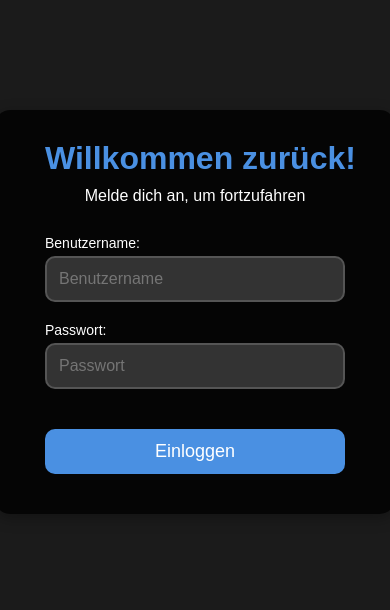
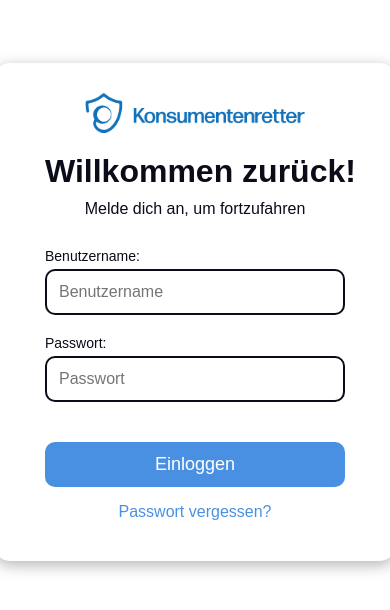
Before and after one commit to xyzzzvy/KR_CRM, a website: page public/HTML/login-page.html in a window 390 px wide. Shown: the part 110-720 px from the top of the page. Drawn offline with Linux system fonts and the light colour scheme.

Commit message:
update style login

```diff
--- a/public/HTML/login-page.html
+++ b/public/HTML/login-page.html
@@ -1,38 +1,49 @@
 <!DOCTYPE html>
 <html lang="de">
 <head>
-  <meta charset="UTF-8">
-  <meta name="viewport" content="width=device-width, initial-scale=1.0">
-  <title>CRM BY BIRJI</title>
-  <link rel="stylesheet" href="../css/login-page-style.css">
-
-
-   <title>Login-Seite</title>
+  <meta charset="UTF-8" />
+  <meta name="viewport" content="width=device-width, initial-scale=1.0" />
+  <title>CRM BY BIRJI - Login</title>
+  <link rel="stylesheet" href="../css/login-page-style.css" />
 </head>
 <body>
+
 <div class="form-container">
-
   <form id="loginForm">
     <div class="login-box">
+
+      <!-- ✅ Logo oben in der Box -->
+      <img
+              src="../Bilder/Konsumentenretter-logoPNG1-262x53-1.png"
+              alt="Konsumentenretter Logo"
+              class="header-image"
+      />
+
       <h1 class="title">Willkommen zurück!</h1>
       <p class="subtitle">Melde dich an, um fortzufahren</p>
 
       <div class="form-row">
         <label for="username">Benutzername:</label>
-        <input type="text" id="username" placeholder="Benutzername" name="username" required>
+        <input type="text" id="username" name="username" placeholder="Benutzername" required />
       </div>
+
       <div class="form-row">
         <label for="login_password">Passwort:</label>
-        <input type="password" id="login_password" placeholder="Passwort" name="password" required>
+        <input type="password" id="login_password" name="password" placeholder="Passwort" required />
       </div>
 
+      <button type="submit" id="submit_login_btn">Einloggen</button>
 
-      <button type="submit" id="submit_login_btn">Einloggen</button>
+      <!-- Optional: Passwort zurücksetzen -->
+      <div class="password-reset">
+        <a href="#">Passwort vergessen?</a>
+      </div>
 
     </div>
   </form>
 </div>
+
+<!-- JavaScript (falls benötigt) -->
+<script src="../JS/buttonoflogin.js"></script>
 </body>
-
-<script src="../JS/buttonoflogin.js"></script>
 </html>
--- a/public/css/login-page-style.css
+++ b/public/css/login-page-style.css
@@ -1,4 +1,4 @@
-/* style.css */
+/* === Global Reset & Base Styles === */
 * {
     margin: 0;
     padding: 0;
@@ -6,16 +6,18 @@
 }
 
 body {
-    background-color: #1b1b1b;
+    background-color: #ffffff;
     font-family: 'Arial', sans-serif;
     display: flex;
     justify-content: center;
     align-items: center;
     height: 100vh;
-    color: #fff;
+    color: #0b0b1a;
+    position: relative;
+    top: 0 !important;
 }
 
-/* Container für das Login */
+/* === Form Container === */
 .form-container {
     display: flex;
     justify-content: center;
@@ -24,9 +26,10 @@ body {
     height: 100%;
 }
 
+/* === Login Box === */
 .login-box {
-    background: rgba(0, 0, 0, 0.8);
-    padding: 30px 50px 40px 50px;
+    background: #ffffff;
+    padding: 30px 50px 40px;
     border-radius: 15px;
     width: 100%;
     max-width: 400px;
@@ -35,61 +38,66 @@ body {
     animation: fadeIn 1s ease-out;
 }
 
-/* Titel und Untertitel */
-.title {
+/* === Header Image === */
+.header-image {
+    display: block;
+    margin: 0 auto 20px;
+    max-height: 60px;
+    height: auto;
+    width: auto;
+}
+
+/* === Titles === */
+.title, .password-reset-title {
     font-size: 32px;
     font-weight: bold;
-    color: #4A90E2; /* Helleres Blau */
+    color: #0b0b1a;
     margin-bottom: 10px;
-    white-space: nowrap; /* Verhindert den Umbruch */
-    overflow: visible;   /* Verhindert das Abhacken */
-    text-overflow: unset; /* Deaktiviert den Ellipsis */
-    word-wrap: break-word; /* Verhindert das Überlaufen */
+    white-space: nowrap;
+    overflow: visible;
+    text-overflow: unset;
+    word-wrap: break-word;
 }
+
 .password-reset-title {
-    font-size: 32px;
-    font-weight: bold;
-    color: #4A90E2; /* Helleres Blau */
-    margin: 20px 30px 20px 30px;
-    white-space: nowrap; /* Verhindert den Umbruch */
-    overflow: visible;   /* Verhindert das Abhacken */
-    text-overflow: unset; /* Deaktiviert den Ellipsis */
-    word-wrap: break-word; /* Verhindert das Überlaufen */
+    margin: 20px 30px;
 }
 
 .subtitle {
     font-size: 16px;
-    color: #fff;
+    color: #0b0b1a;
     margin-bottom: 30px;
     font-weight: 300;
 }
 
-/* Formular */
-.form-container .form-row {
+/* === Form Layout === */
+.form-row {
     margin-bottom: 20px;
     display: flex;
     flex-direction: column;
     text-align: left;
 }
 
-.form-container label {
+label {
     font-size: 14px;
     margin-bottom: 5px;
-    color: #fff;
+    color: #0b0b1a;
 }
 
-.form-container input {
+input {
     padding: 12px;
     font-size: 16px;
-    border: 2px solid #555;
+    border: 2px solid #0b0b1a;
     border-radius: 10px;
-    background-color: #333;
-    color: #fff;
+    background-color: #ffffff;
+    color: #0b0b1a;
     outline: none;
     transition: all 0.3s ease;
 }
- button{
-     background-color: #4A90E2;  /* Helleres Blau */
+
+/* === Buttons === */
+button {
+    background-color: #4A90E2;
     color: #fff;
     font-size: 18px;
     padding: 12px;
@@ -101,13 +109,30 @@ body {
     margin-top: 20px;
 }
 
+button:hover {
+    background-color: #357ABD;
+}
+
+/* === Password Reset Section === */
 .password-reset {
     display: flex;
     justify-content: center;
     align-items: center;
     margin-top: 2vh;
-    text-underline: none;
 }
+
+.password-reset-box {
+    background: rgba(0, 0, 0, 0.8);
+    padding: 30px 50px 40px;
+    border-radius: 15px;
+    width: 100%;
+    max-width: 400px;
+    box-shadow: 0 4px 15px rgba(0, 0, 0, 0.3);
+    text-align: center;
+    animation: fadeIn 1s ease-out;
+}
+
+/* === Links === */
 a {
     text-decoration: none;
     color: #4A90E2;
@@ -117,18 +142,7 @@ a:hover {
     color: #357ABD;
 }
 
-.password-reset-box {
-    background: rgba(0, 0, 0, 0.8);
-    padding: 30px 50px 40px 50px;
-    border-radius: 15px;
-    width: 100%;
-    max-width: 400px;
-    box-shadow: 0 4px 15px rgba(0, 0, 0, 0.3);
-    text-align: center;
-    animation: fadeIn 1s ease-out;
-}
-
-/* Animation für das Einblenden */
+/* === Animations === */
 @keyframes fadeIn {
     0% {
         opacity: 0;
@@ -139,10 +153,21 @@ a:hover {
         transform: translateY(0);
     }
 }
+
+/* === Google Translate Banner entfernen (falls aktiv) === */
 iframe.goog-te-banner-frame {
     display: none !important;
 }
 
-body {
-    top: 0px !important;
+/* === Responsive Design === */
+@media (max-width: 768px) {
+    .header-image {
+        max-height: 50px;
     }
+}
+
+@media (max-width: 480px) {
+    .header-image {
+        max-height: 40px;
+    }
+}
```
Lines whose indentation alone changed are shown as unchanged.
